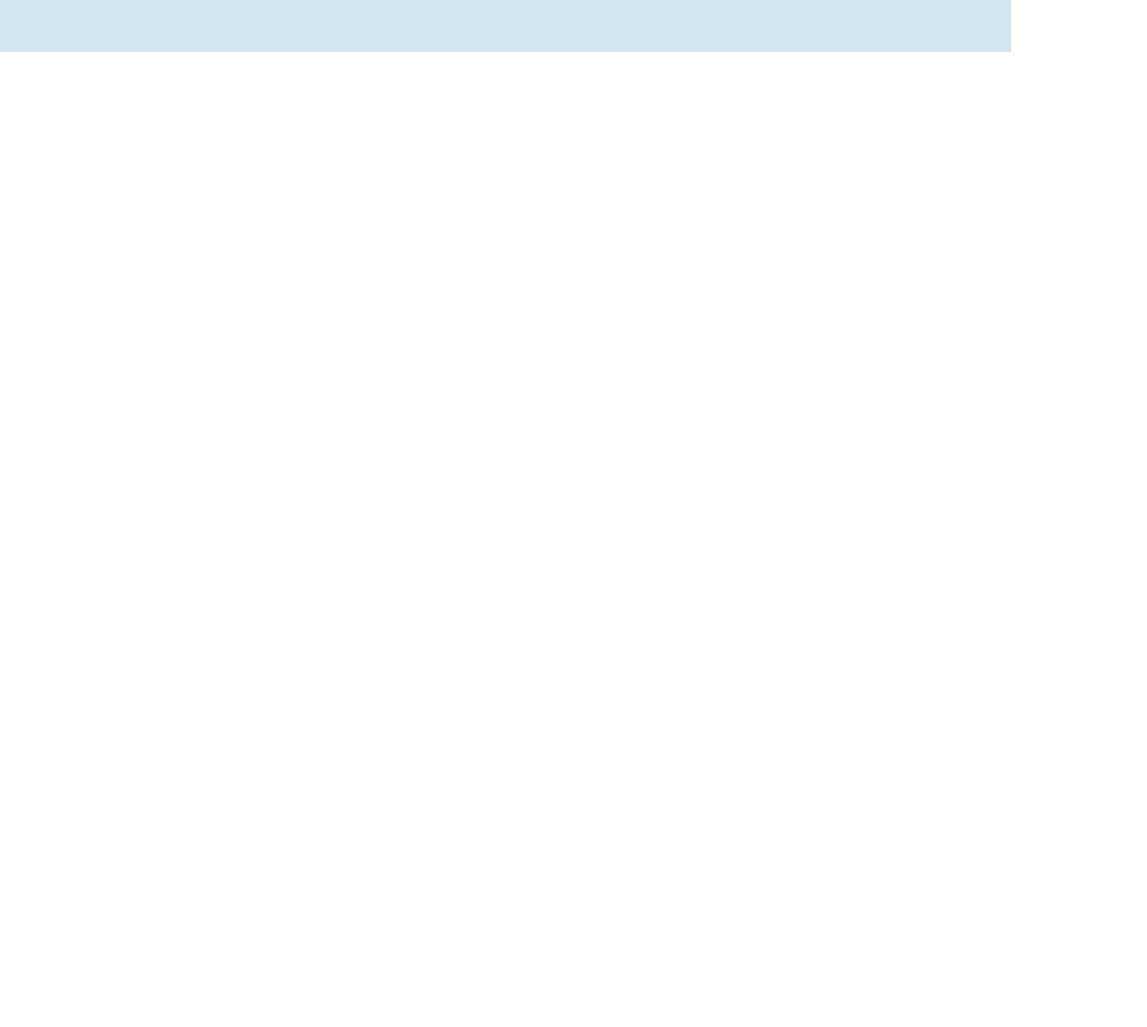
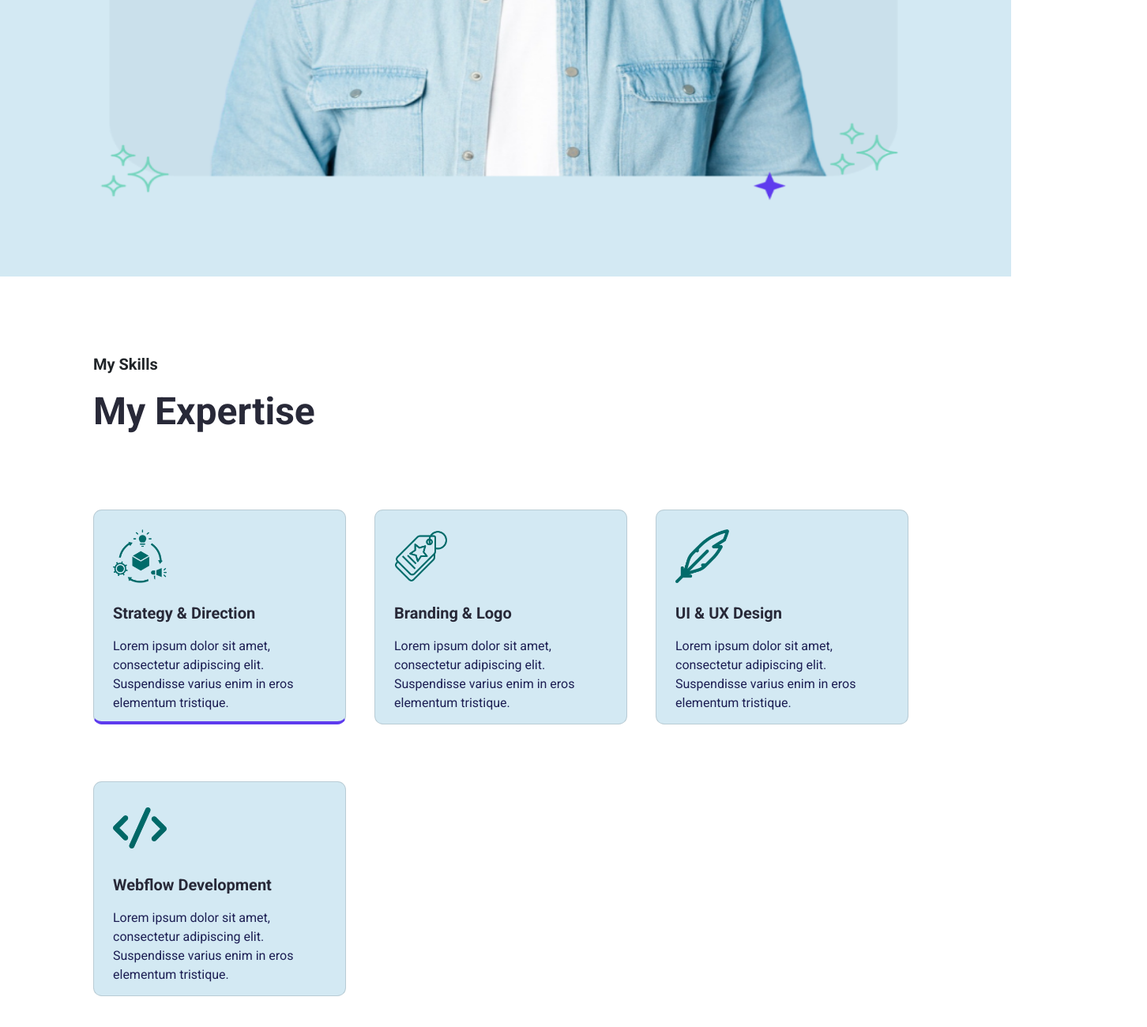
Before and after one commit to SyntaxSurfer-07/shirohige-landing-page, a plain HTML site: page index.html in a window 1280 px wide. Shown: the part 1000-2300 px from the top of the page at 79% size, 1452 px wide, since content can reach past the window. Before the commit the page ends 1066 px from the top, so only its background shows below. Drawn offline with Linux system fonts and the light colour scheme; a web font is replaced by a local one.

Commit message:
Added Expertise Section

```diff
--- a/css/styles.css
+++ b/css/styles.css
@@ -1,13 +1,14 @@
 :root {
   --bodyColor: #1c1e53;
   --primaryColor: #5e3bee;
-  --backgroundShade: #f5fcff;
+  /* --backgroundShade: #F5FCFF; */
+  --backgroundShade: #d3e9f3;
   --headingColor: #282938;
   --whiteColor: #ffffff;
 }
 body,
 html {
-    height: 100%;
+  height: 100%;
 }
 
 body {
@@ -23,7 +24,12 @@ body {
   border: 1.333px solid var(--primaryColor);
 }
 
-/* Individual Styles */
+.title {
+  color: var(--headingColor);
+  font-size: 3rem; /* 74.667px = 4.67rem */
+  line-height: 120%; /* 89.6px */
+}
+/* Individual Styles - Navbar */
 
 .navbar-list {
   color: var(--bodyColor);
@@ -36,8 +42,10 @@ body {
   color: var(--primaryColor);
 }
 
+/* Intro Section */
+
 .intro {
-  background-color: #d2e7f0;
+  background-color: var(--backgroundShade);
 }
 
 .text600 {
@@ -45,11 +53,6 @@ body {
   line-height: 150%; /* 32px */
 }
 
-.intro-title {
-  color: var(--headingColor);
-  font-size: 3rem; /* 74.667px = 4.67rem */
-  line-height: 120%; /* 89.6px */
-}
 .highlighted-text {
   color: var(--primaryColor);
 }
@@ -76,4 +79,70 @@ body {
 .intro-img img {
   height: 60vw;
   max-height: 45rem;
+  width: 50vw;
+  max-width: 45rem;
 }
+
+/* Expertise Section */
+
+.regular-card {
+  border-radius: 0.67rem;
+  background: var(--backgroundShade);
+  /* height: 11vw;
+  width: 10vw; */
+  height: 17rem;
+  width: 17rem;
+}
+
+.custom-card {
+  border-bottom: 4px solid var(--primaryColor);
+}
+
+.custom-title {
+  color: var(--headingColor);
+  line-height: 140%; /* 44.8px */
+}
+
+.custom-text {
+  color: var(--bodyColor);
+  line-height: 150%; /* 32px */
+}
+
+
+
+
+/* Media Query */
+@media (max-width: 767.98px) {
+
+  .regular-card {
+    height: 17rem;
+    width: 28rem;
+  }
+}
+
+@media (min-width: 1200px) and (max-width: 1399.98px) {
+  .regular-card {
+    height: 17rem;
+    width: 20rem;
+  }
+}
+
+
+@media (max-width: 1399.98px) {
+  .intro-img {
+    height: 60vw;
+    width: 90vw;
+    position: relative;
+    max-width: 70rem;
+    margin-top: 0;
+  }
+  .intro-img img {
+    height: 60vw;
+    width: 90vw;
+    max-width: 70rem;
+    position: absolute;
+    bottom: 0;
+    left: 50%;
+    transform: translateX(-50%);
+  }
+}
--- a/index.html
+++ b/index.html
@@ -4,6 +4,7 @@
 <head>
     <meta charset="UTF-8" />
     <meta name="viewport" content="width=device-width, initial-scale=1.0" />
+    <link rel="icon" href="./assets/image.png" type="image/png">
     <link rel="stylesheet" href="./css/bootstrap.css" />
     <link rel="preconnect" href="https://fonts.googleapis.com">
     <link rel="preconnect" href="https://fonts.gstatic.com" crossorigin>
@@ -51,23 +52,25 @@
         <section class="intro py-5">
             <div class="container px-5 pb-5">
                 <div class="row gx-5 align-items-center">
-                    <div class="col-xl-5 pe-0">
+                    <div class="col-xxl-5 pe-0">
                         <div class="text-center text-lg-start">
                             <div class="text600 mb-4 fs-5 fw-bold">
                                 Hey, I am John
                             </div>
-                            <div class="intro-title mb-4 fw-bold">
+                            <div class="title mb-4 fw-bold">
                                 I create <span class="highlighted-text">product design</span> and brand experience
                             </div>
                             <div class="intro-description mb-4 fs-5 fw-normal">
-                                Lorem ipsum dolor sit amet, consectetur adipiscing elit. Suspendisse varius enim in eros elementum tristique.
+                                Lorem ipsum dolor sit amet, consectetur adipiscing elit. Suspendisse varius enim in eros
+                                elementum tristique.
                             </div>
                             <div class="my-5">
-                                <button class="btn btn-primary btn-lg px-5 py-4 me-sm-3 fs-5 fw-normal custom-btn">Get In Touch</button>
+                                <button class="btn btn-primary btn-lg px-5 py-4 me-sm-3 fs-5 fw-normal custom-btn">Get
+                                    In Touch</button>
                             </div>
                         </div>
                     </div>
-                    <div class="col-xl-7">
+                    <div class="col-xxl-7">
                         <div class="d-flex justify-content-center mt-5 mt-lg-0">
                             <div class="intro-img">
                                 <img class="" src="./assets/intro-img-2.png" alt="" />
@@ -77,6 +80,62 @@
                 </div>
             </div>
         </section>
+
+        <section class="expertise py-5">
+            <div class="container px-5">
+                <div class="row align-items-center justify-content-xl-evenly">
+                    <div class="expertise-subtitle fs-5 fw-bold pt-5 pb-3">
+                        My Skills
+                    </div>
+                    <div class="title fw-bold mb-5">
+                        My Expertise
+                    </div>
+                </div>
+                <div class="row align-items-center">
+                    <!-- Card 1 -->
+                    <div class="col-xxl-3 col-lg-4 col-md-6 col-sm-12 mb-md-4 mt-md-5 my-3">
+                        <div class="card regular-card custom-card rounded-4 p-4">
+                            <img src="./assets/card-1.png" class="card-img-top w-25 mb-4" alt="">
+                            <div class="card-body p-0">
+                                <h5 class="card-title custom-title fs-5 fw-bold mb-3">Strategy & Direction</h5>
+                                <p class="card-text custom-text fs-6 fw-normal">Lorem ipsum dolor sit amet, consectetur adipiscing elit. Suspendisse varius enim in eros elementum tristique.</p>
+                            </div>
+                        </div>
+                    </div>
+                    <!-- Card 2 -->
+                    <div class="col-xxl-3 col-lg-4 col-md-6 col-sm-12 mb-md-4 mt-md-5 my-3">
+                        <div class="card regular-card rounded-4 p-4">
+                            <img src="./assets/card-2.png" class="card-img-top w-25 mb-4" alt="">
+                            <div class="card-body p-0">
+                                <h5 class="card-title custom-title fs-5 fw-bold mb-3">Branding & Logo</h5>
+                                <p class="card-text custom-text fs-6 fw-normal">Lorem ipsum dolor sit amet, consectetur adipiscing elit. Suspendisse varius enim in eros elementum tristique.</p>
+                            </div>
+                        </div>
+                    </div>
+                    <!-- Card 3 -->
+                    <div class="col-xxl-3 col-lg-4 col-md-6 col-sm-12 mb-md-4 mt-md-5 my-3">
+                        <div class="card regular-card rounded-4 p-4">
+                            <img src="./assets/card-3.png" class="card-img-top w-25 mb-4" alt="">
+                            <div class="card-body p-0">
+                                <h5 class="card-title custom-title fs-5 fw-bold mb-3">UI & UX Design</h5>
+                                <p class="card-text custom-text fs-6 fw-normal">Lorem ipsum dolor sit amet, consectetur adipiscing elit. Suspendisse varius enim in eros elementum tristique.</p>
+                            </div>
+                        </div>
+                    </div>
+                    <!-- Card 4 -->
+                    <div class="col-xxl-3 col-lg-4 col-md-6 col-sm-12 mb-md-4 mt-md-5 my-3">
+                        <div class="card regular-card rounded-4 p-4">
+                            <img src="./assets/card-4.png" class="card-img-top w-25 mb-4" alt="">
+                            <div class="card-body p-0">
+                                <h5 class="card-title custom-title fs-5 fw-bold mb-3">Webflow Development</h5>
+                                <p class="card-text custom-text fs-6 fw-normal">Lorem ipsum dolor sit amet, consectetur adipiscing elit. Suspendisse varius enim in eros elementum tristique.</p>
+                            </div>
+                        </div>
+                    </div>
+                </div>
+            </div>
+        </section>
+
     </main>
     <footer></footer>
     <script src="./js/bootstrap.bundle.js"></script>
```
Also changed, not shown: assets/card-1.png (renamed from assets/9c84d97ef165936fdda1578346d730d7.png), assets/card-2.png (renamed from assets/636499333eaadf7b5362eb3e48a1a9c2.png), assets/card-3.png (renamed from assets/565efa6aa3204028d1e3769b1f2dbd82.png), assets/card-4.png (renamed from assets/acd19ddb33a287466d862e709d2a0951.png), assets/image.png (added).
